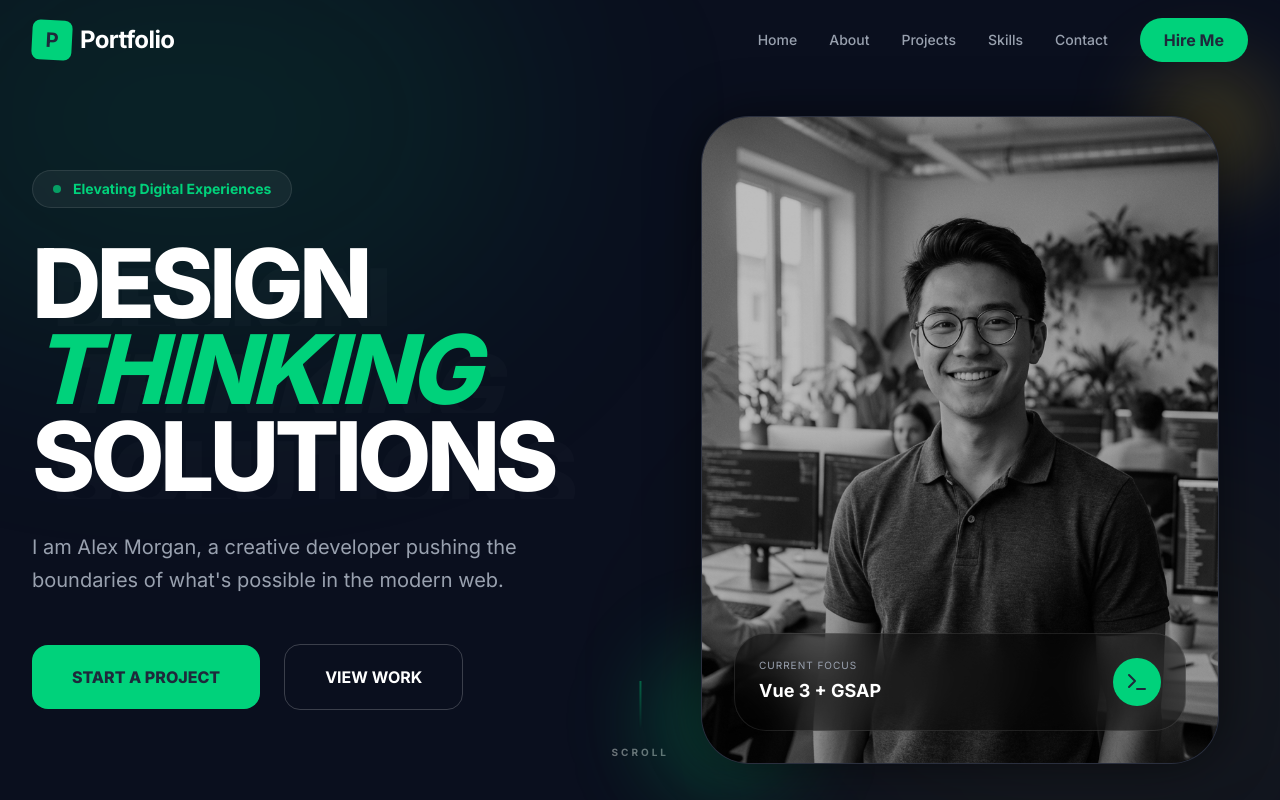
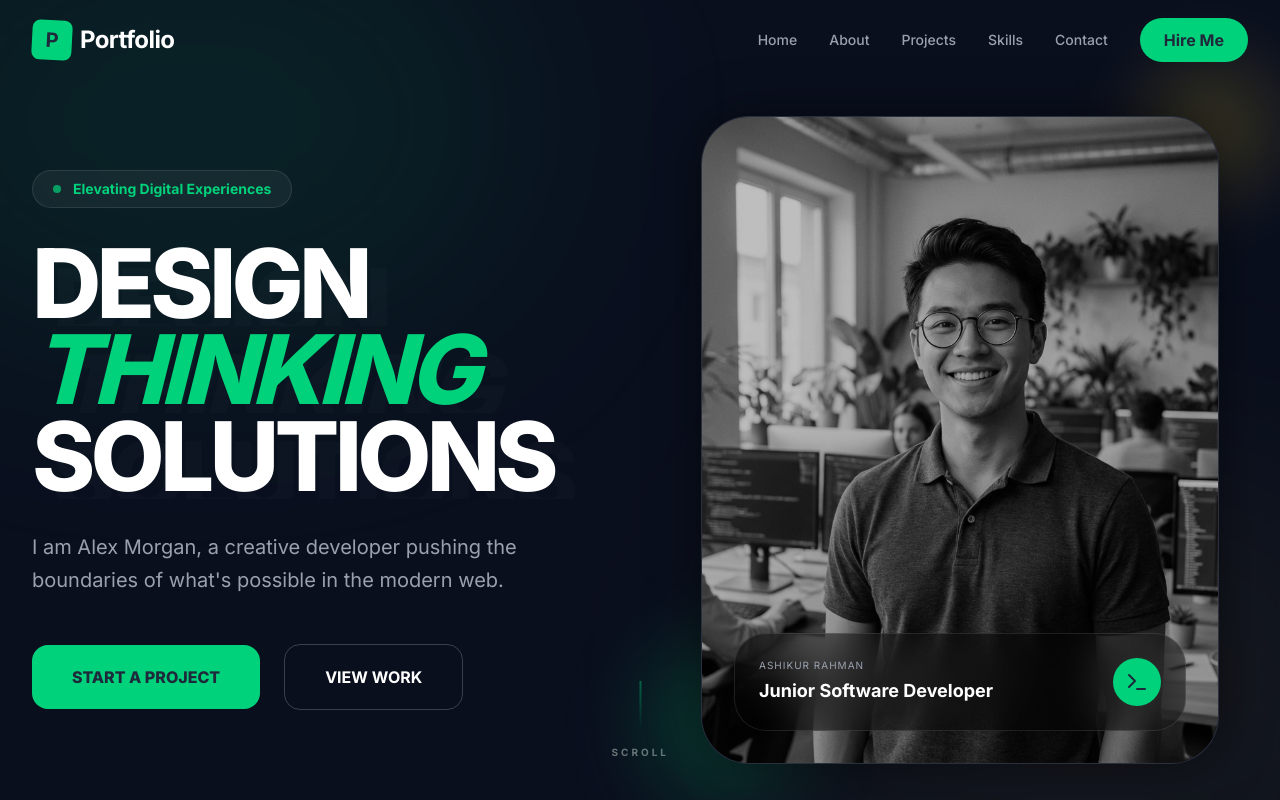
Before and after one commit to ashikurweb/portfolio_professional, a Vue app: page / in a window 1280 px wide. Shown: the top 800 px of the page. Built offline with nearby package versions, Linux system fonts and the light colour scheme.

Commit message:
changes name

```diff
--- a/src/components/Hero.vue
+++ b/src/components/Hero.vue
@@ -65,9 +65,9 @@
                                 class="status-card absolute bottom-8 left-8 right-8 bg-black/40 backdrop-blur-xl border border-white/10 p-6 rounded-[2rem]">
                                 <div class="flex items-center justify-between">
                                     <div>
-                                        <p class="text-[10px] uppercase tracking-widest text-gray-400 mb-1">Current
-                                            Focus</p>
-                                        <h4 class="text-lg font-bold">Vue 3 + GSAP</h4>
+                                        <p class="text-[10px] uppercase tracking-widest text-gray-400 mb-1">Ashikur
+                                            Rahman</p>
+                                        <h4 class="text-lg font-bold">Junior Software Developer</h4>
                                     </div>
                                     <div
                                         class="w-12 h-12 bg-primary rounded-full flex items-center justify-center text-dark">
```
